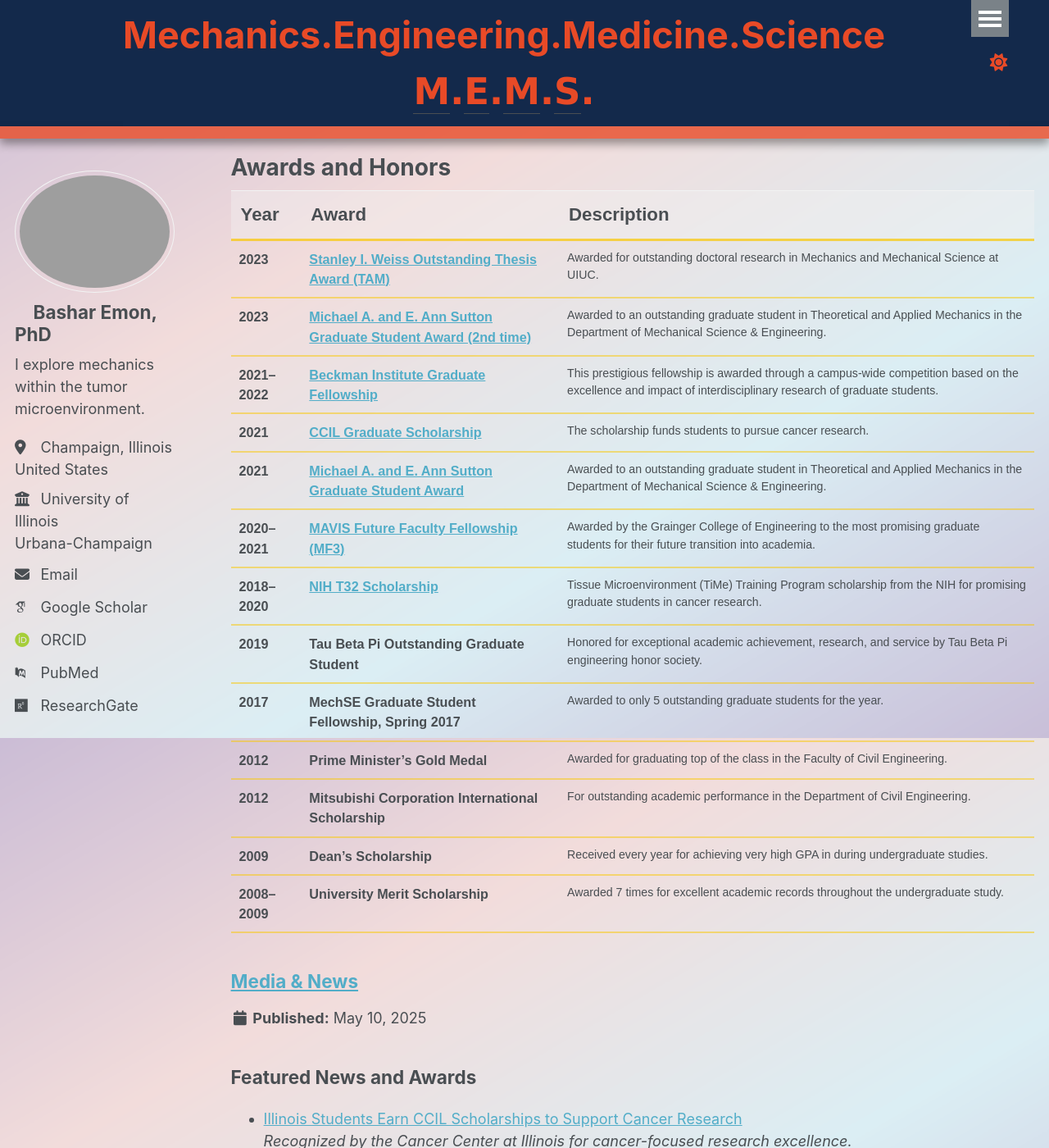
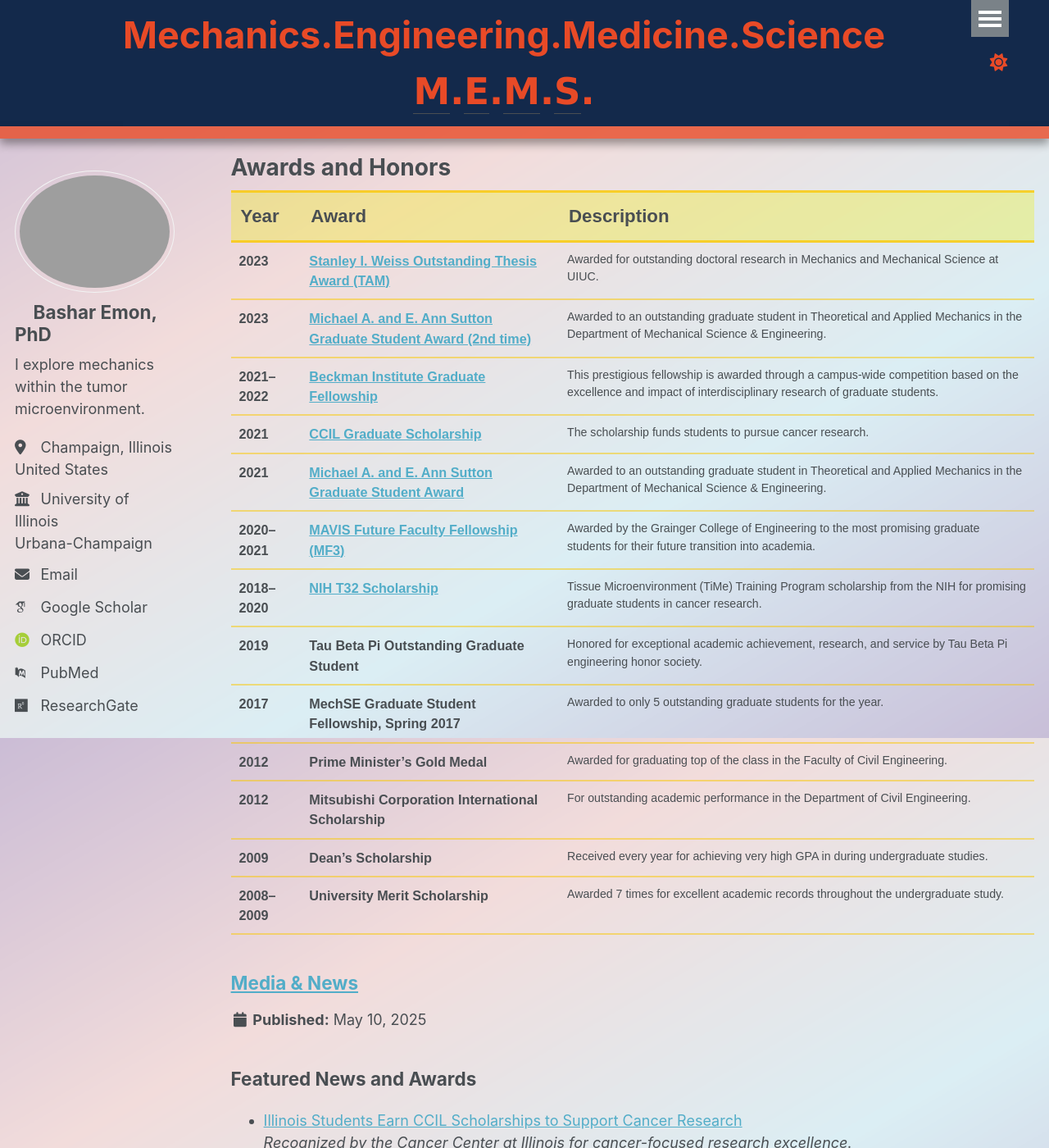
Before and after one commit to BasharEmon/BasharEmon.github.io, a Jekyll site: the page built from _pages/portfolio.html, in a window 1280 px wide and 1400 px high. Shown: the whole window at 82% size. Built offline with Jekyll 4.4.1, drawn with Linux system fonts in a browser that asks for light colours; some web fonts are replaced.

Commit message:
Update portfolio.html

```diff
--- a/_pages/portfolio.html
+++ b/_pages/portfolio.html
@@ -19,7 +19,7 @@ author_profile: true
       border-right: none;
     }
     th {
-      background-color: rgba(242, 242, 242, 0.4);
+      background-color: rgba(242, 242, 0, 0.3);
       text-align: left;
       padding: 12px;
       font-size: 165%;
@@ -27,7 +27,8 @@ author_profile: true
       vertical-align: top;
       border-left: none;
       border-right: none;
-      border-bottom: 3px solid rgba(250,200,0,.7);
+      border-bottom: 3px solid rgba(250,200,0,.8);
+      border-top: 3px solid rgba(250,200,0,.8);
     }
     td {
       border-bottom: 2px solid rgba(250,200,0,.5);
```
